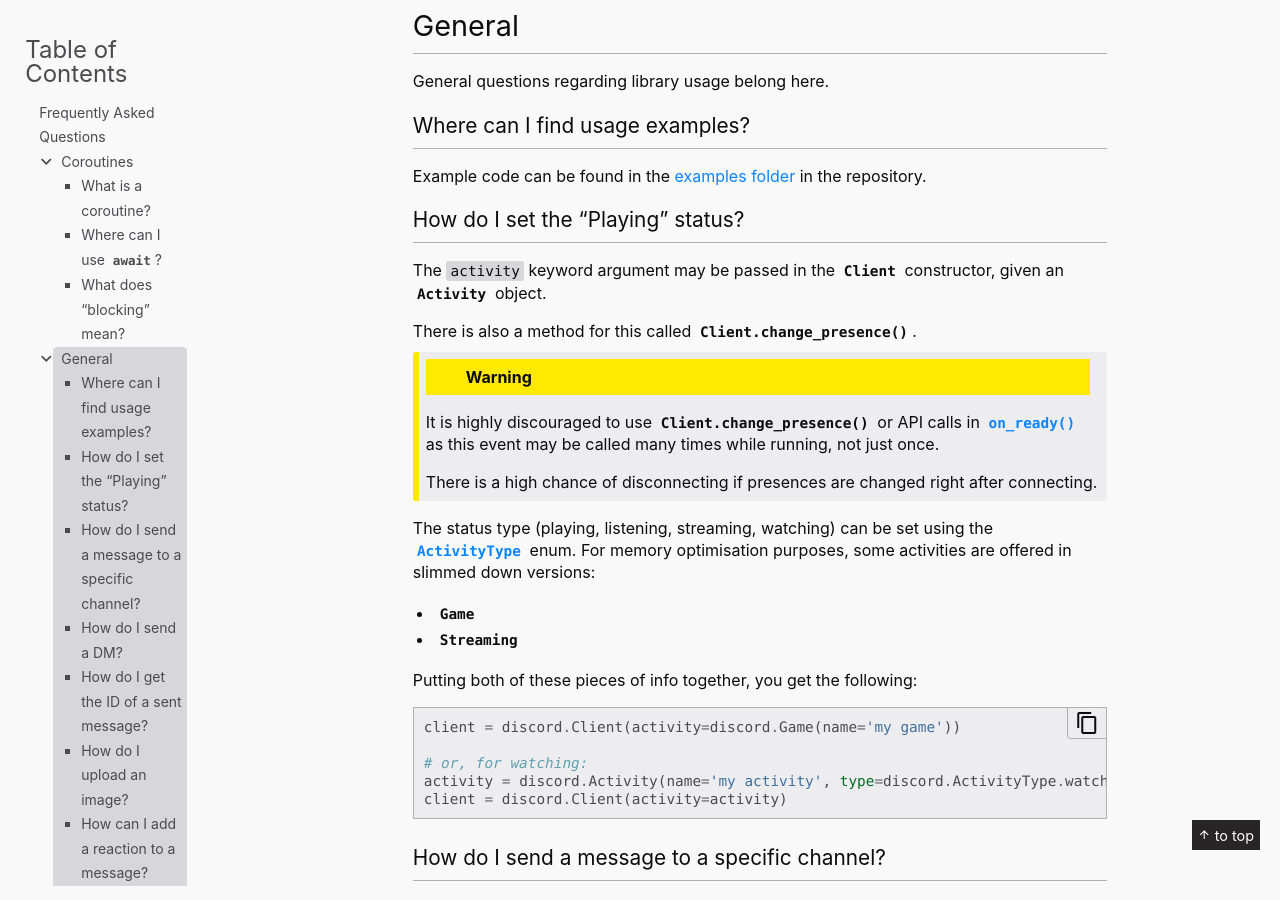
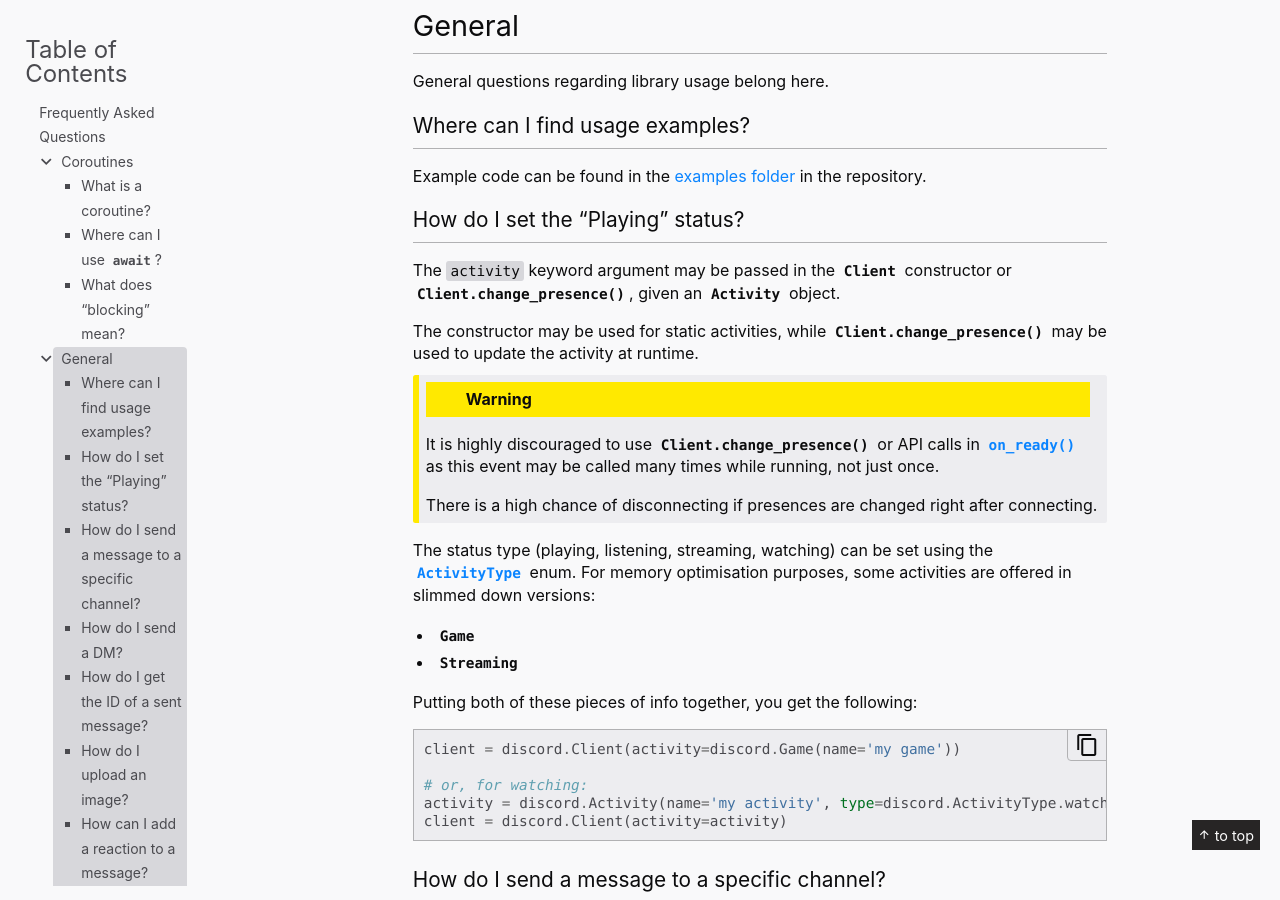
Before and after one commit to Rapptz/discord.py, a Sphinx documentation site: the page built from docs/faq.rst, in a window 1280 px wide and 900 px high, scrolled down 2287 px. Built offline with Sphinx 7.4.7, drawn with Linux system fonts in a browser that asks for light colours.

Commit message:
describe the different ways of setting activity

```diff
--- a/docs/faq.rst
+++ b/docs/faq.rst
@@ -85,9 +85,9 @@
 How do I set the "Playing" status?
 ~~~~~~~~~~~~~~~~~~~~~~~~~~~~~~~~~~~~
 
-The ``activity`` keyword argument may be passed in the :class:`Client` constructor, given an :class:`Activity` object.
+The ``activity`` keyword argument may be passed in the :class:`Client` constructor or :meth:`Client.change_presence`, given an :class:`Activity` object.
 
-There is also a method for this called :meth:`Client.change_presence`.
+The constructor may be used for static activities, while :meth:`Client.change_presence` may be used to update the activity at runtime.
 
 .. warning::
 
```
